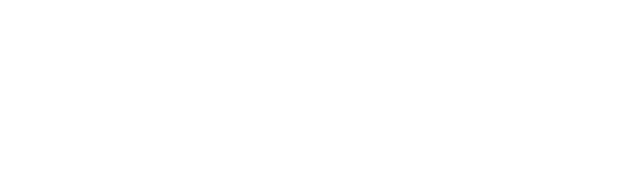
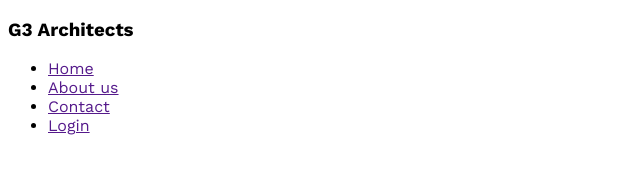
Before and after one commit to Al-Shahriar-Nazim/g3-architects, a plain HTML site: page index.html in a window 1280 px wide. Shown: the whole page, without its empty margins (0-640 px from the left). Drawn offline with nearby package versions, Linux system fonts and the light colour scheme.

Commit message:
added somthing code

```diff
--- a/index.html
+++ b/index.html
@@ -9,7 +9,17 @@
 </head>
 <body>
     <!-- header part -->
-    <header></header>
+    <header>
+        <nav>
+            <h3>G3 Architects</h3>
+            <ul>
+                <li><a href="">Home</a></li>
+                <li><a href="">About us</a></li>
+                <li><a href="">Contact</a></li>
+                <li><a href="">Login</a></li>
+            </ul>
+        </nav>
+    </header>
 <!-- main part -->
 <main></main>
 <!-- footer part -->
--- a/styles/g3.css
+++ b/styles/g3.css
@@ -0,0 +1,4 @@
+@import url('https://fonts.googleapis.com/css2?family=Work+Sans:wght@400;600;700;800;900&display=swap');
+*{
+    font-family: 'Work Sans', sans-serif;
+}
```
